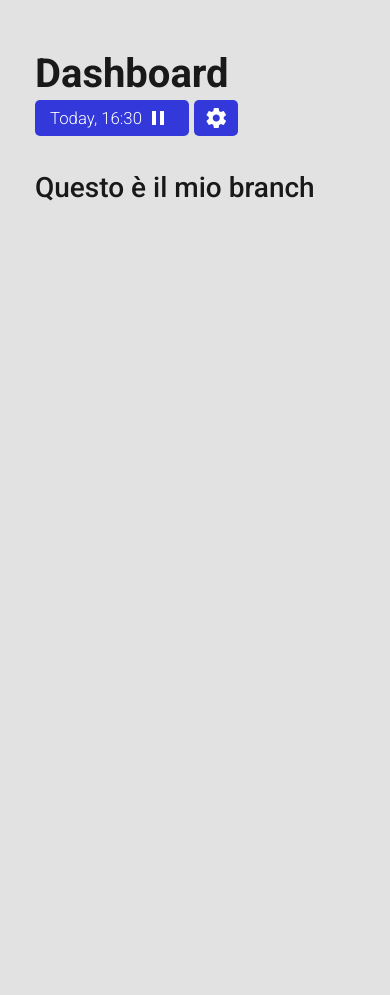
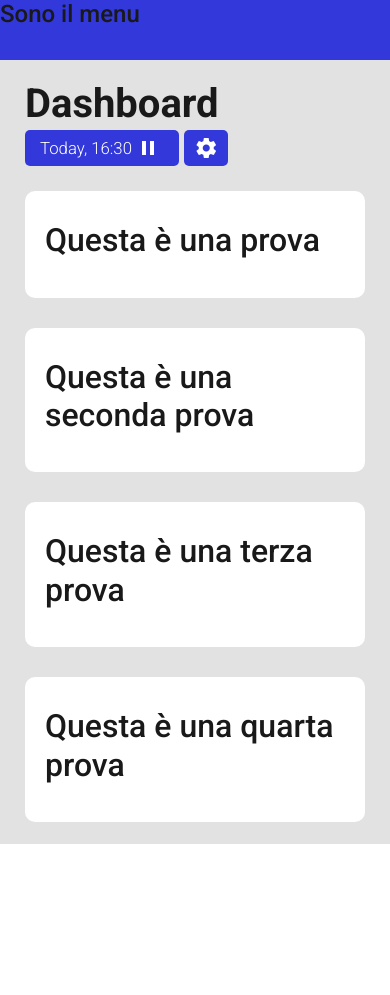
Before and after one commit to astronomyf/project-03, a plain HTML site: page index.html in a window 390 px wide. After the commit the page ends 844 px from the top, so only its background shows below. Drawn offline with nearby package versions, Linux system fonts and the light colour scheme.

Commit message:
Updating files

```diff
--- a/css/style.css
+++ b/css/style.css
@@ -28,7 +28,7 @@
     grid-area: header;
     height: auto;
     background-color: #e2e2e2;
-    padding: 50px 20px 20px 20px;
+    padding: 40px 20px 20px 20px;
   }
 
   .sidenav {
@@ -40,7 +40,6 @@
     grid-area: main;
     overflow-y: scroll;
     background-color: #e2e2e2;
-    height: 100vh;
     padding: 20px;
   }
 
@@ -68,14 +67,48 @@
     padding: 8px 10px 8px 10px;
   }
 
+  /* Menu section - codici css di Simone */
+  .mobile-nav {
+    display: none;
+  }
+
+  /* Main section - codici css di Emanuele e Francesco */
+  .list-card {
+    width: 100%;
+    padding: 30px 20px 30px 20px;
+    background-color: #ffffff;
+    border-radius: 10px;
+    margin-bottom: 30px;
+  }
+
+  .list-card:last-child {
+    margin-bottom: 0px;
+  }
+
   /* Media rules up to tablet size */
   @media only screen and (max-width: 991.98px) {
+    .mobile-nav {
+      display: block;
+      grid-area: mobile;
+      width: 100%;
+      height: 60px;
+      background-color: #3238D9;
+    }
 
     .grid-container {
       grid-template-columns: 1fr;
       grid-template-areas:
+      "mobile"
       "header"
       "main";
+    }
+
+    .header {
+      padding: 20px 10px;
+    }
+
+    .main {
+      padding: 10px;
     }
 
     .sidenav {
@@ -83,8 +116,3 @@
     }
 
   }
-
-
-  /* Menu section - codici css di Simone */
-
-  /* Main section - codici css di Emanuele e Francesco */
--- a/index.html
+++ b/index.html
@@ -16,12 +16,12 @@
     <div class="grid-container">
         <header class="header">
             <!-- header della dashboard, qui ci lavora Fabio -->
-            <div class="container">
+            <div class="container-lg container-md-fluid">
                 <div class="row justify-content-md-between align-items-center">
                     <div class="col-md-4">
                         <h1 class="main-title">Dashboard</h1>
                     </div>
-                    <div class="col-md-4">
+                    <div class="col-md-4 text-md-right">
                         <div class="info-group">
                             <span class="info-container">
                                 Today, 16:30
@@ -35,14 +35,41 @@
                 </div>
             </div>
         </header>
+
         <aside class="sidenav">
             <!-- menu della dashboard, qui ci lavora Simo -->
             <h1>Side menu</h1>
         </aside>
+
+        <nav class="mobile-nav">
+            <!-- mobile nav, hidden on large screens -->
+            <h4>Sono il menu</h4>
+        </nav>
+
         <main class="main">
             <!-- contenuto prinicipale, qui andrà la lista Emanuele -->
-            <section class="container main-list">
-                <h3>Questo è il mio branch</h3>
+            <section class="container-lg container-md-fluid main-list">
+                <div class="list-card col-12">
+                    <h2>Questa è una prova</h2>
+                </div>
+                <div class="list-card col-12">
+                    <h2>Questa è una seconda prova</h2>
+                </div>
+                <div class="list-card col-12">
+                    <h2>Questa è una terza prova</h2>
+                </div>
+                <div class="list-card col-12">
+                    <h2>Questa è una quarta prova</h2>
+                </div>
+                <div class="list-card col-12">
+                    <h2>Questa è una quarta prova</h2>
+                </div>
+                <div class="list-card col-12">
+                    <h2>Questa è una quarta prova</h2>
+                </div>
+                <div class="list-card col-12">
+                    <h2>Questa è una ultima prova</h2>
+                </div>
             </section>
         </main>
       </div>
```
